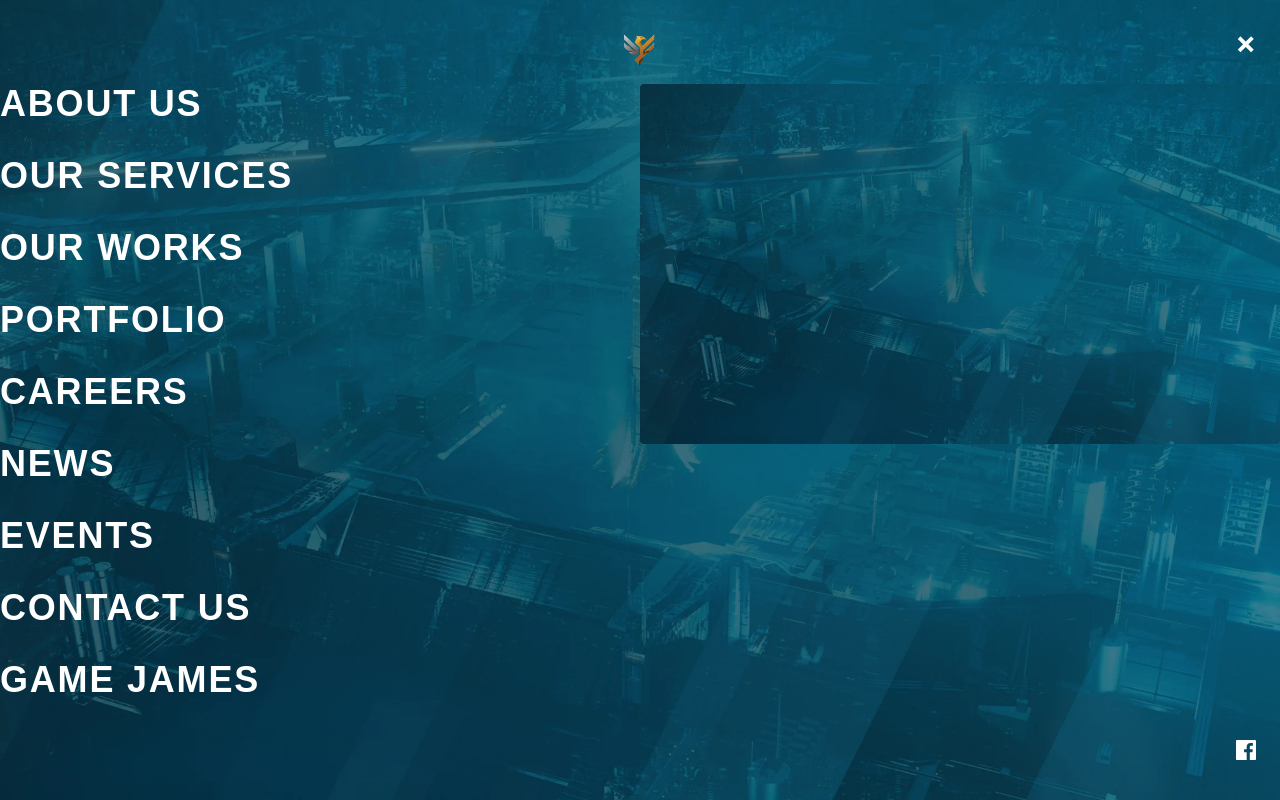
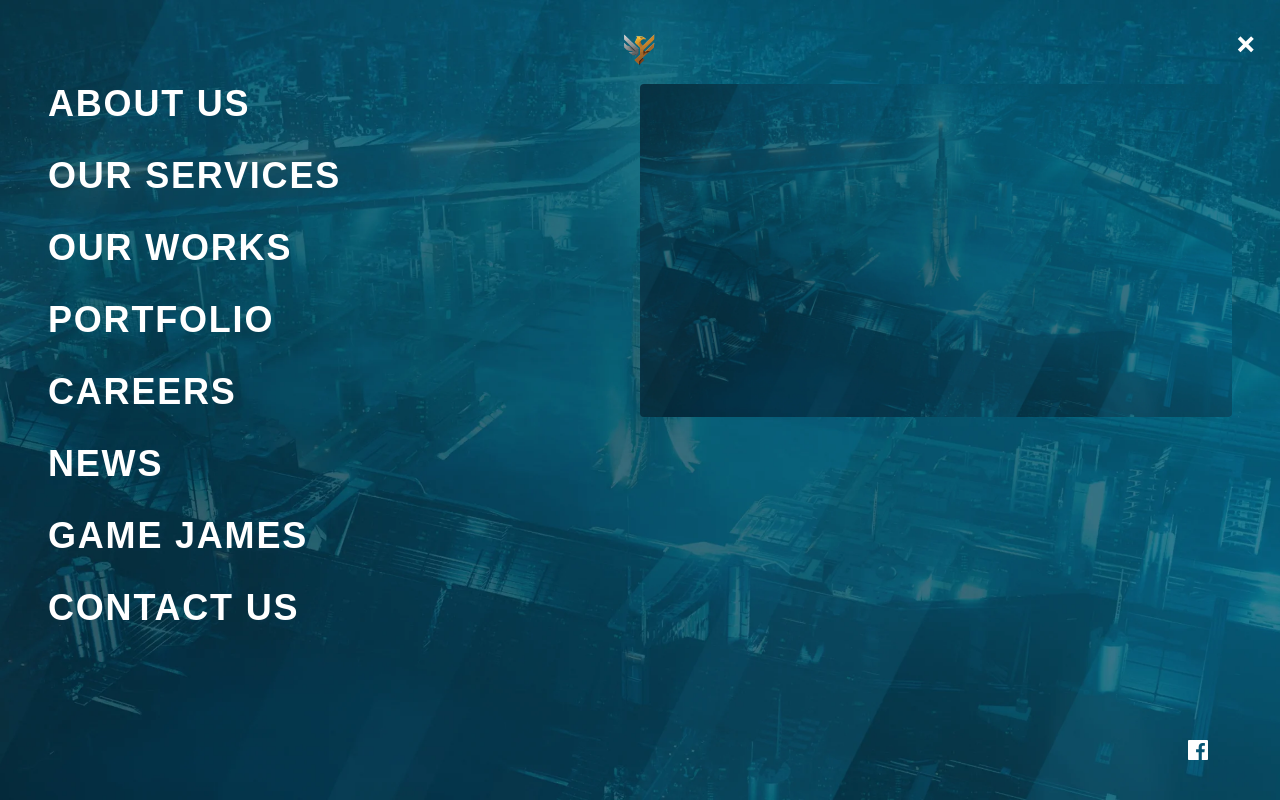
Before and after one commit to amnakhalid625/elitefution, a React (Vite) app: page /engineering in a window 1280 px wide. Both pictures are taken after a click on the button 44 px from the left and 80 px from the top of the page. Shown: the top 800 px of the page. Built offline with nearby package versions, Linux system fonts and the light colour scheme; a web font is replaced by a local one.

Commit message:
blogPages

```diff
--- a/src/components/Navbar.jsx
+++ b/src/components/Navbar.jsx
@@ -35,9 +35,9 @@ const Navbar = () => {
     { title: 'Portfolio', bg: portfolioBg, href: '/portfolio' },
     { title: 'Careers', bg: careersBg, href: '/careers' },
     { title: 'News', bg: newsBg, href: '/news' },
-    { title: 'Events', bg: eventsBg, href: '/events' },
+    { title: 'Game James', bg: eventsBg, href: '/game-james' },
+    // { title: 'Events', bg: eventsBg, href: '/events' },
     { title: 'Contact Us', bg: contactBg, href: '/contact-us' },
-    { title: 'Game James', bg: eventsBg, href: '/game-james' }
 
   ];
 
@@ -136,7 +136,7 @@ const Navbar = () => {
           </div>
 
           {/* Main Content Area */}
-          <div className="container mx-auto h-full flex flex-col">
+          <div className="container mx-auto h-full flex flex-col px-6 md:px-12">
             {/* Logo at top center - Changed to Link */}
             <div className="flex justify-center pt-5">
               <Link to="/" onClick={() => setMenuOpen(false)}>
```
